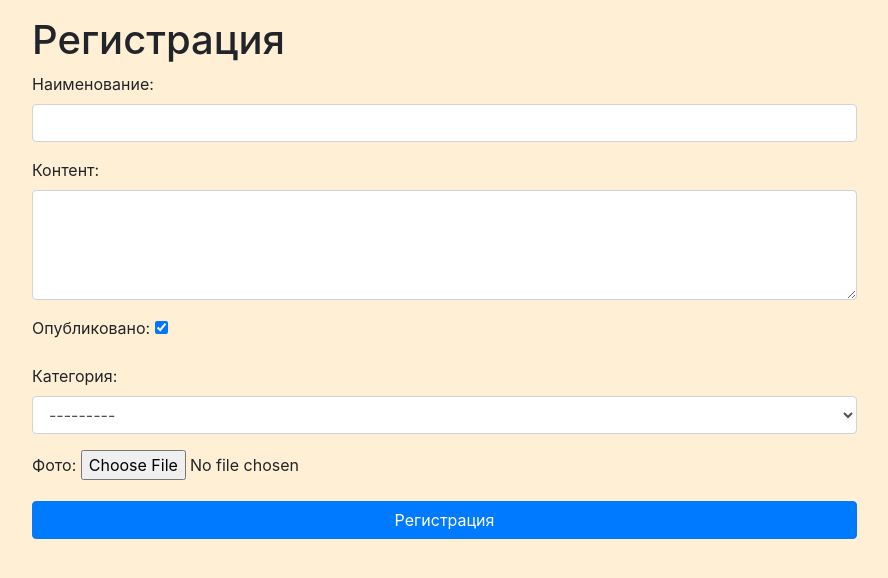
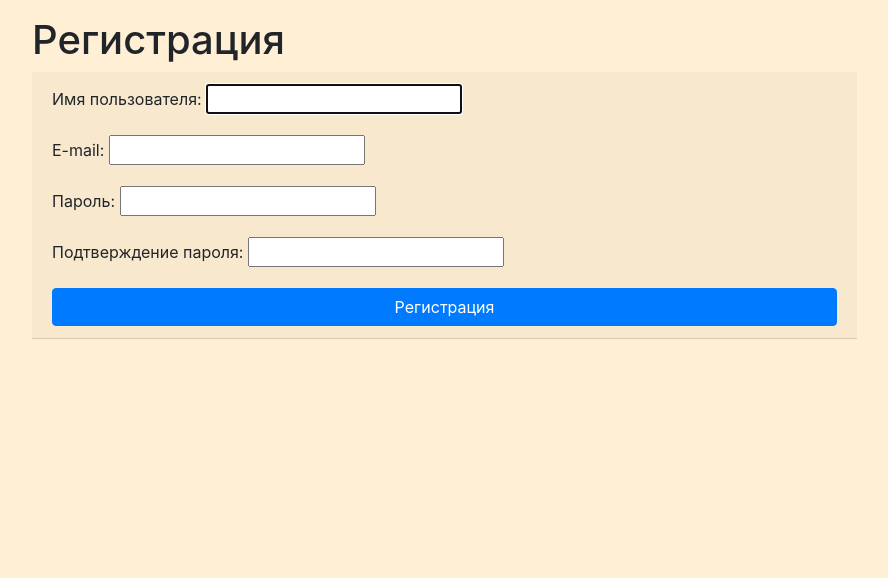
Before and after one commit to NehvedovichVlad/Blog, a Django app: template applications/register/templates/register/register.html in a window 1280 px wide. Shown: the part 56-634 px from the top of the page, without its empty margins (53-941 px from the left). Run offline with Django 3.2, Linux system fonts and the light colour scheme; the template is opened without the code that fills it: values that come from a table or form of the project are taken from there, others are empty; some libraries are stand-ins or nearby versions.

Commit message:
register user update

```diff
--- /dev/null
+++ b/applications/register/forms.py
@@ -0,0 +1,18 @@
+from  django import forms
+from django.contrib.auth.forms import UserCreationForm
+from django.contrib.auth.models import User
+
+
+class UserRegisterForm(UserCreationForm):
+    username = forms.CharField(label='Имя пользователя', widget=forms.TextInput(
+        attrs={'class': 'form_control'}))
+    password1 = forms.CharField(label='Пароль', widget=forms.PasswordInput(
+        attrs={'class': 'form_control'}))
+    password2 = forms.CharField(label='Подтверждение пароля', widget=forms.PasswordInput(
+        attrs={'class': 'form_control'}))
+    email = forms.EmailField(label='E-mail', widget=forms.EmailInput(
+        attrs={'class': 'form_control'}))
+
+    class Meta:
+        model = User
+        fields = ('username', 'email', 'password1', 'password2')
--- a/applications/register/templates/register/register.html
+++ b/applications/register/templates/register/register.html
@@ -8,13 +8,14 @@
 {% block content %}
 
 <h1>Регистрация</h1>
+<div class="card-header">
+   <form method="post">
+      {% csrf_token %}
 
-<form method="post">
-   {% csrf_token %}
-   {{ form.as_p }}
-   <button type="submit" class="btn btn-primary btn-block">Регистрация</button>
-</form>
-
+      {{ form.as_p }}
+      <button type="submit" class="btn btn-primary btn-block">Регистрация</button>
+   </form>
+</div>
 {% endblock %}
 
 <!--Категория-->
```
Also changed, not shown: applications/register/views.py (+4 -3 lines).
